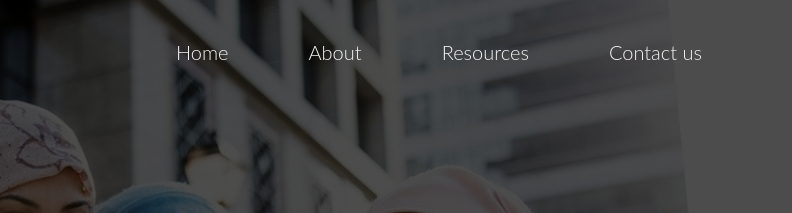
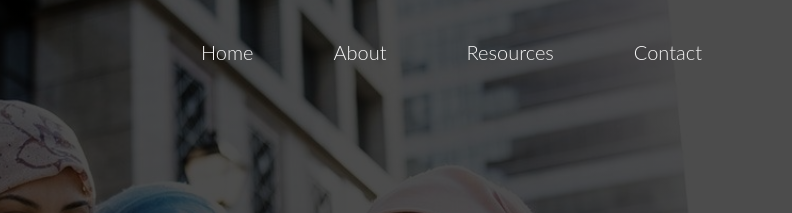
Before and after one commit to JasonTHolmes/masjid-website, a plain HTML site: page index.html in a window 1280 px wide. Shown: the top 213 px of the page, 488-1280 px from the left. Drawn offline with Linux system fonts and the light colour scheme.

Commit message:
changed menu text again

```diff
--- a/index.html
+++ b/index.html
@@ -20,7 +20,7 @@
                     <li><a href="#">Home</a></li>
                     <li><a href="#">About</a></li>
                     <li><a href="#">Resources</a></li>
-                    <li><a href="#">Contact us</a></li>
+                    <li><a href="#">Contact</a></li>
                 </ul>
             </div>
         </nav>
```
